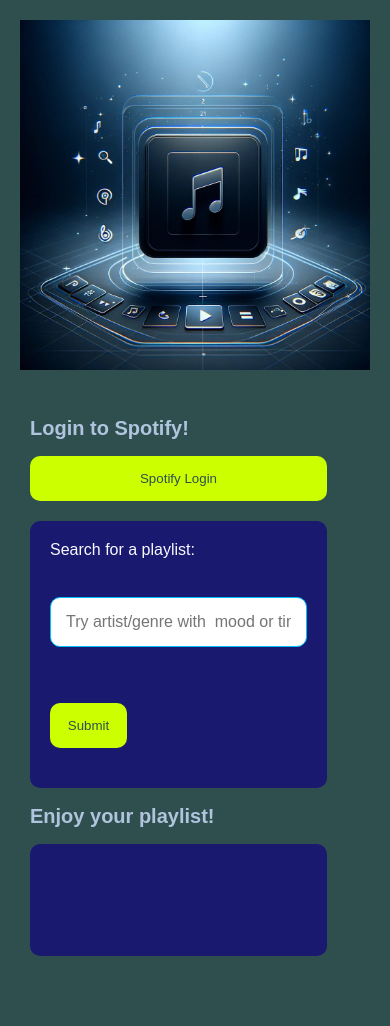
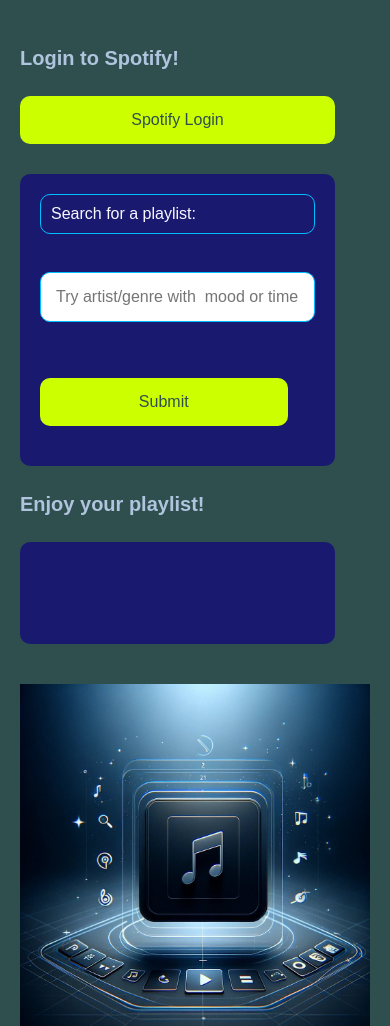
Before and after one commit to fac30/api_project--emma-kieran, a website: page public/root/index.html in a window 390 px wide. Shown: the top 1026 px of the page. Before the commit the page ends 990 px from the top, so only its background shows below. Drawn offline with Linux system fonts and the light colour scheme.

Commit message:
working for mobile but needs work for positioning elements

```diff
--- a/public/root/index.html
+++ b/public/root/index.html
@@ -11,11 +11,11 @@
     <div class="container">
       <div class="form-and-response">
         <h2>Login to Spotify!</h2>
-        <button id="login-button" type="button">Spotify Login</button>
+        <button id="login-button" class="button">Spotify Login</button>
         <form id="textSubmissionForm">
           <label for="textInput">Search for a playlist:</label><br />
           <input type="text" id="textInput" name="textInput" placeholder="Try artist/genre with  mood or time period eg 'happy 60s Jazz'" required /><br /><br />
-          <input type="submit" value="Submit" />
+          <input type="submit" class="button" value="Submit">
         </form>
         <h2>Enjoy your playlist!</h2>
         <textarea id="apiResponse" rows="4" cols="50" readonly></textarea>
--- a/public/root/style.css
+++ b/public/root/style.css
@@ -1,4 +1,3 @@
-/* Color Scheme Variables */
 :root {
     --primary-background-color: #2F4F4F; /* Dark Slate Gray */
     --secondary-background-color: #191970; /* Midnight Blue */
@@ -25,7 +24,7 @@
     color: var(--secondary-text-color);
 }
 
-  #login-button, #textSubmissionForm input[type="submit"] {
+.button {
     background-color: var(--accent-color);
     color: var(--button-text-color);
     border: none;
@@ -34,10 +33,13 @@
     cursor: pointer;
     margin-bottom: 20px;
     width: 30%;
+    box-sizing: border-box;
+    display: block;
+    text-align: center;
 }
 
 #textSubmissionForm, #apiResponse {
-    width: 70%;
+    width: 95%;
     background-color: var(--secondary-background-color);
     color: var(--primary-text-color);
     border: none;
@@ -52,23 +54,12 @@
     gap: 10px;
 }
 
-  #textSubmissionForm label, #textSubmissionForm input[type="text"] {
+#textSubmissionForm label, #textSubmissionForm input[type="text"], #textInput {
     width: 100%;
-  }
-
-  #textSubmissionForm input[type="text"], #textInput {
-    width: 100%; /* Maintains full width relative to its parent element */
-    padding: 10px; /* Adjusts padding as needed */
-    border-radius: 10px; /* Keeps your design */
-    border: 1px solid var(--highlight-color); /* Keeps your design */
-    box-sizing: border-box; /* Includes padding and border in the element's total width */
-  }
-
-
-  #textInput {
     padding: 10px;
     border-radius: 10px;
     border: 1px solid var(--highlight-color);
+    box-sizing: border-box;
 }
 
 textarea#apiResponse {
@@ -85,12 +76,16 @@
 }
 
 .form-and-response {
+    flex: 1;
     margin: 10px;
-    flex: 1; /* Allows this div to grow and fill the space */
+    display: flex;
+    flex-direction: column;
+    gap: 10px;
 }
 
 .placeholder-image {
-    flex-basis: 40%;
+    flex: 1;  /* Equal space distribution */
+    margin: 10px;
     display: flex;
     justify-content: center;
     align-items: center;
@@ -99,35 +94,28 @@
 
 @media (max-width: 768px) {
     .container {
-        flex-direction: column; /* Stack the columns on small screens */
+        flex-direction: column;
     }
 
+    .form-and-response, .placeholder-image {
+        width: 100%; /* Each element takes full width of the screen */
+        margin: 10px 0; /* Adjust margins for vertical stacking */
+    }
     .placeholder-image {
-        width: 100%; /* Full width for the image on small screens */
-        order: -1; /* Moves the image above the form and response */
+        width: 100%;
+        order: 1;
     }
 
-    #textSubmissionForm, #apiResponse, #login-button {
-        width: 100%; /* Adjust form elements to full width on small screens */
-    }
-
-    #textSubmissionForm, #apiResponse, #login-button {
+    #textSubmissionForm, #apiResponse, .button {
         width: 90%;
     }
 
-    #textSubmissionForm input[type="text"], #textSubmissionForm input[type="submit"] {
-      padding: 15px; /* Increases padding for better touch interaction */
-    }
-
-    #login-button {
-      padding: 15px 30px; /* Larger button for easier tapping */
-    }
-
-    #textInput, textarea#apiResponse {
-      font-size: 16px; /* Increases font size for better readability on small screens */
+    #textSubmissionForm input[type="text"], #textInput, textarea#apiResponse, .button {
+        padding: 15px;
+        font-size: 16px; /* Adjusts for better readability on small screens */
     }
 
     h2 {
-      font-size: 20px; /* Adjusts heading size for better hierarchy visibility on small screens */
+        font-size: 20px; /* Adjusts heading size for better visibility on small screens */
     }
 }
```
Lines whose indentation alone changed are shown as unchanged.
